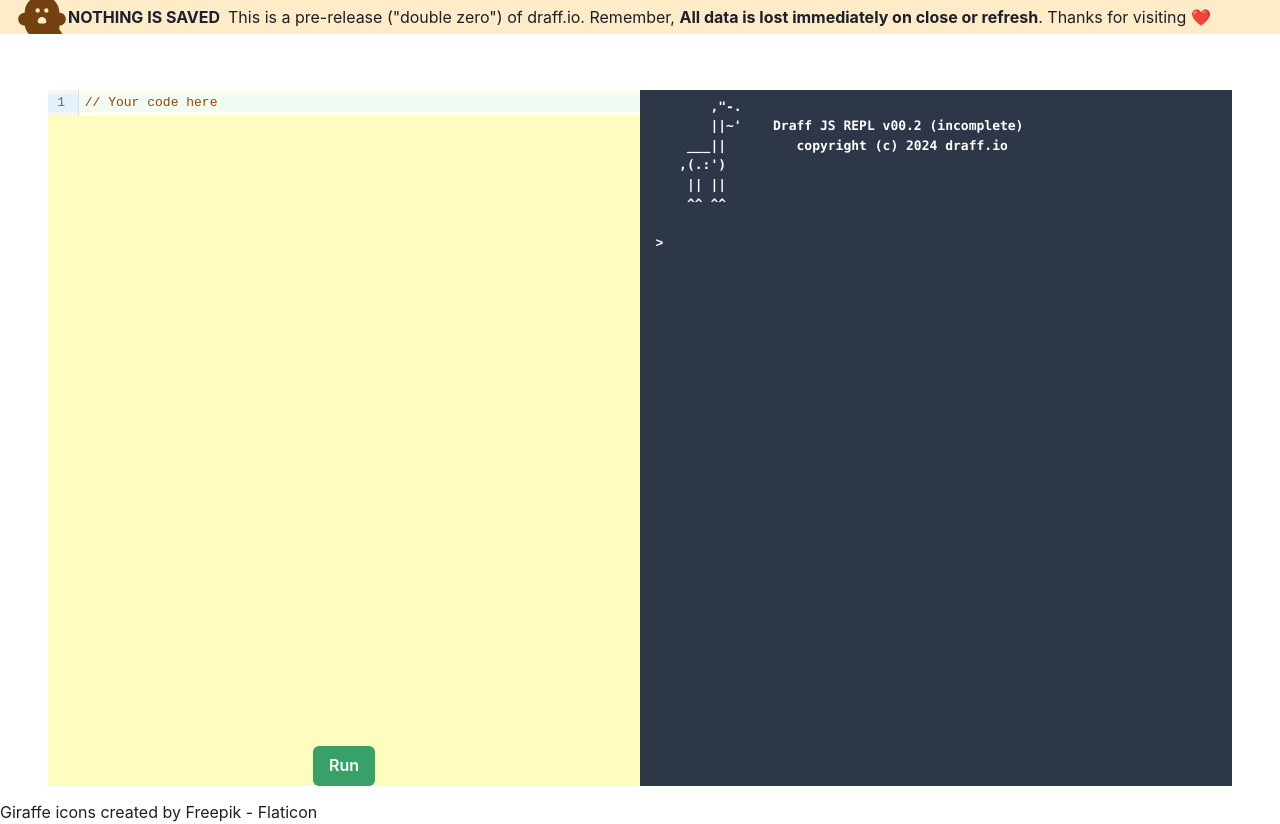
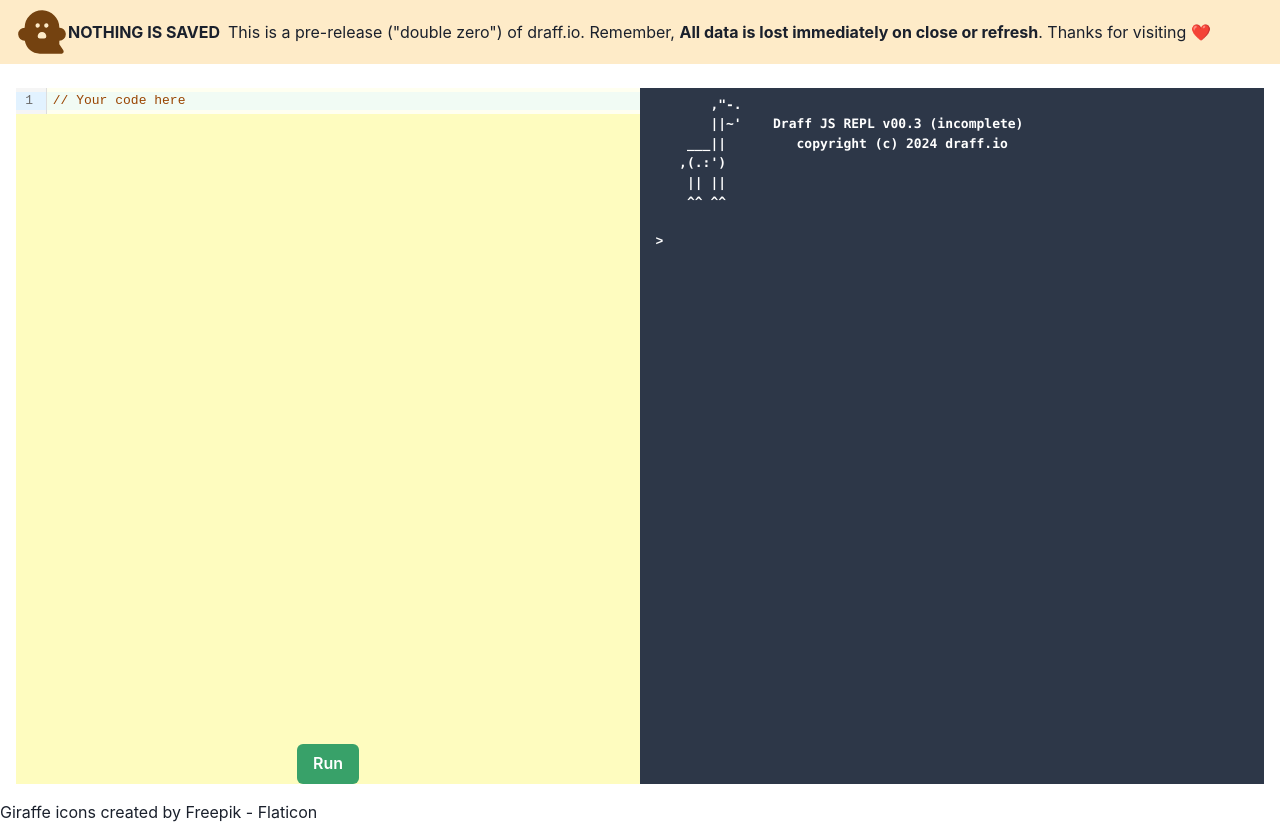
Before and after one commit to nickpalenchar/draffio, a React (Create React App) app in the folder frontend/: page /js/new in a window 1280 px wide. Built offline with nearby package versions, Linux system fonts and the light colour scheme.

Commit message:
wip responsive

```diff
--- a/frontend/src/App.tsx
+++ b/frontend/src/App.tsx
@@ -1,17 +1,8 @@
 import React from 'react';
-import {
-  Outlet,
-  RouterProvider,
-  createBrowserRouter,
-  redirect,
-} from 'react-router-dom';
-import {
-  ChakraProvider,
-  extendBaseTheme,
-  theme as chakraTheme,
-} from '@chakra-ui/react';
+import { createBrowserRouter } from 'react-router-dom';
 import { Draff } from './views/Draff';
 import { RandomDraff } from './views/RandomDraff';
+import { ChakraProvider } from '@chakra-ui/react';
 
 // ROUTING
 const router = createBrowserRouter([
@@ -34,7 +25,11 @@
 
 function App() {
   window.location.href = '/js/new';
-  return <div className="App"></div>;
+  return (
+    <ChakraProvider>
+      <div className="App"></div>
+    </ChakraProvider>
+  );
 }
 
 export default App;
--- a/frontend/src/components/Editor.tsx
+++ b/frontend/src/components/Editor.tsx
@@ -1,5 +1,5 @@
 import React, { FC, useEffect, useRef, useState } from 'react';
-import { Box, Button, Center, Spacer, VStack } from '@chakra-ui/react';
+import { Box, Button, Center, Kbd, Spacer, VStack } from '@chakra-ui/react';
 import { EditorView, basicSetup } from 'codemirror';
 import { javascript } from '@codemirror/lang-javascript';
 import { keymap } from '@codemirror/view';
--- a/frontend/src/views/Draff.tsx
+++ b/frontend/src/views/Draff.tsx
@@ -1,17 +1,15 @@
 import React, { useRef, useEffect, useState } from 'react';
 import {
   Flex,
-  Center,
   Box,
   Stack,
-  Button,
   Alert,
   AlertTitle,
-  AlertDialogBody,
   AlertDescription,
-  AlertIcon,
   Icon,
   Link,
+  Hide,
+  Show,
 } from '@chakra-ui/react';
 import { TbGhost2Filled } from 'react-icons/tb';
 import { EditorView, basicSetup } from 'codemirror';
@@ -28,7 +26,7 @@
 
 const defaultLines = [
   ...`       ,"-.
-       ||~'    Draff JS REPL v00.2 (incomplete)
+       ||~'    Draff JS REPL v00.3 (incomplete)
     ___||         copyright (c) 2024 draff.io
    ,(.:')
     || ||
@@ -76,7 +74,6 @@
       logLines.push(syntaxify(asLogLevel(args[0], level)));
     };
     const callbackFn: CallbackFn = (type, callback, interval) => {
-      console.log('got it', { type, callback, interval });
       if (type === 'timeout') {
         setTimeout(() => {
           onExecute(`(${callback})()`, false);
@@ -108,16 +105,36 @@
           visiting ❤️
         </AlertDescription>
       </Alert>
-      <Flex height="100%" maxHeight="100%" bg="gray.700" margin="3em">
-        <Box minWidth="50%" bg="yellow.100" maxH="100%">
+      <Flex
+        height="100%"
+        maxHeight="100%"
+        bg="gray.700"
+        margin={{ base: '0', md: '1em' }}
+      >
+        <Box
+          minWidth={{ base: '100%', md: '50%' }}
+          height={{ base: '90vh', md: '100%' }}
+          bg="yellow.100"
+          maxH="100%"
+        >
           <Editor onExecute={onExecute} />
         </Box>
+        <Hide above="md">
           <Terminal
             lines={termLines}
             onNewLines={onNewTermLines}
             onClear={onTermClear}
             onConsole={onTermConsole}
           />
+        </Hide>
+        <Show above="md">
+          <Terminal
+            lines={termLines}
+            onNewLines={onNewTermLines}
+            onClear={onTermClear}
+            onConsole={onTermConsole}
+          />
+        </Show>
       </Flex>
     </Stack>
   );
```
Lines whose indentation alone changed are shown as unchanged.
